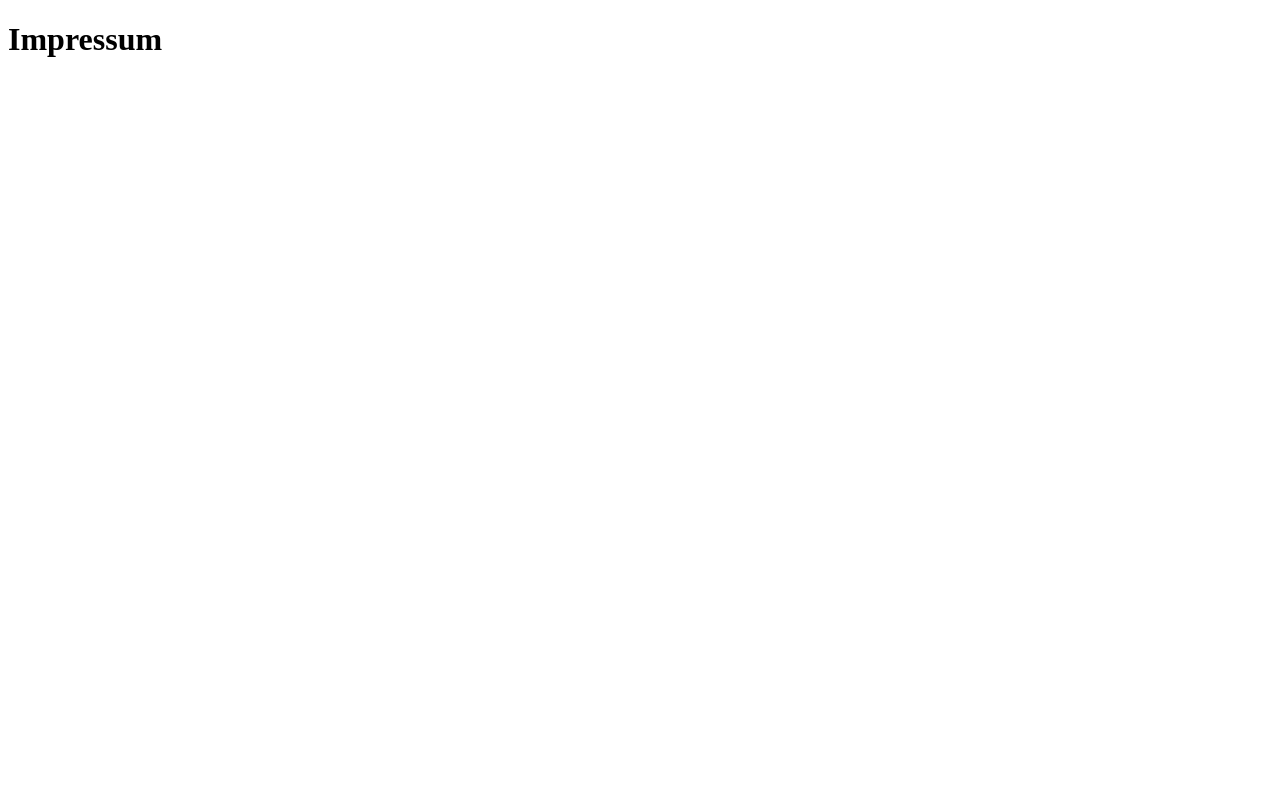
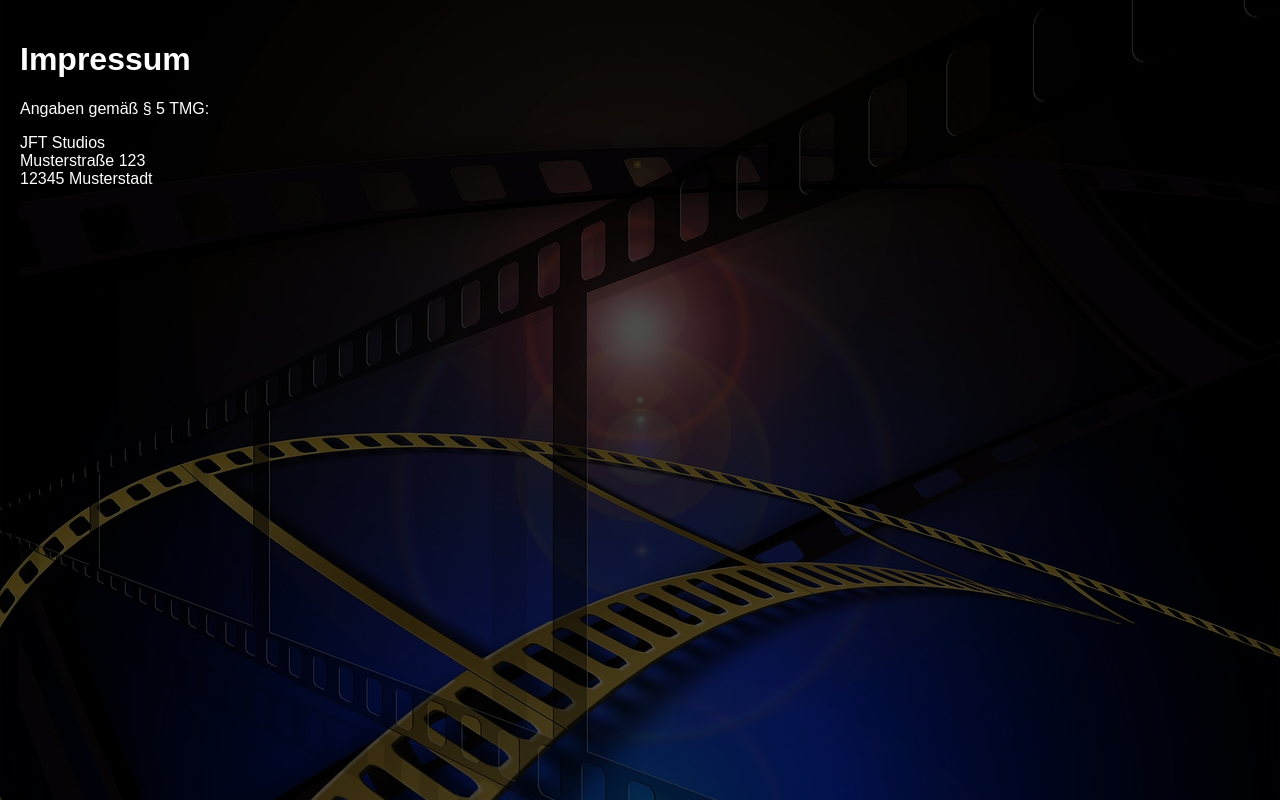
Before and after one commit to team-affixe/JFT-Website, a plain HTML site: page impressum.html in a window 1280 px wide. Drawn offline with Linux system fonts and the light colour scheme.

Commit message:
Completed Impressum

```diff
--- a/impressum.html
+++ b/impressum.html
@@ -1,11 +1,41 @@
-<!DOCTYPE html>
+<!doctype html>
 <html lang="de">
-<head>
-    <meta charset="UTF-8">
-    <meta name="viewport" content="width=device-width, initial-scale=1.0">
+  <head>
+    <meta charset="UTF-8" />
+    <meta name="viewport" content="width=device-width, initial-scale=1.0" />
     <title>Impressum</title>
-</head>
-<body>
-    <h1>Impressum</h1>
-</body>
+    <style>
+      .impressum-background {
+        height: 100vh;
+        width: 100%;
+        object-fit: cover;
+        filter: brightness(0.3);
+        position: fixed;
+      }
+      .impressum-content {
+        position: absolute;
+        margin: 20px;
+        color: white;
+      }
+      body {
+        font-family: Arial, sans-serif;
+        background-color: white;
+        color: black;
+        padding: 0px;
+        margin: 0px;
+      }
+    </style>
+  </head>
+  <body>
+    <img class="impressum-background" src="img/background.jpg" />
+    <div class="impressum-content">
+      <h1>Impressum</h1>
+      <p>Angaben gemäß § 5 TMG:</p>
+      <p>
+        JFT Studios<br />
+        Musterstraße 123<br />
+        12345 Musterstadt
+      </p>
+    </div>
+  </body>
 </html>
```
